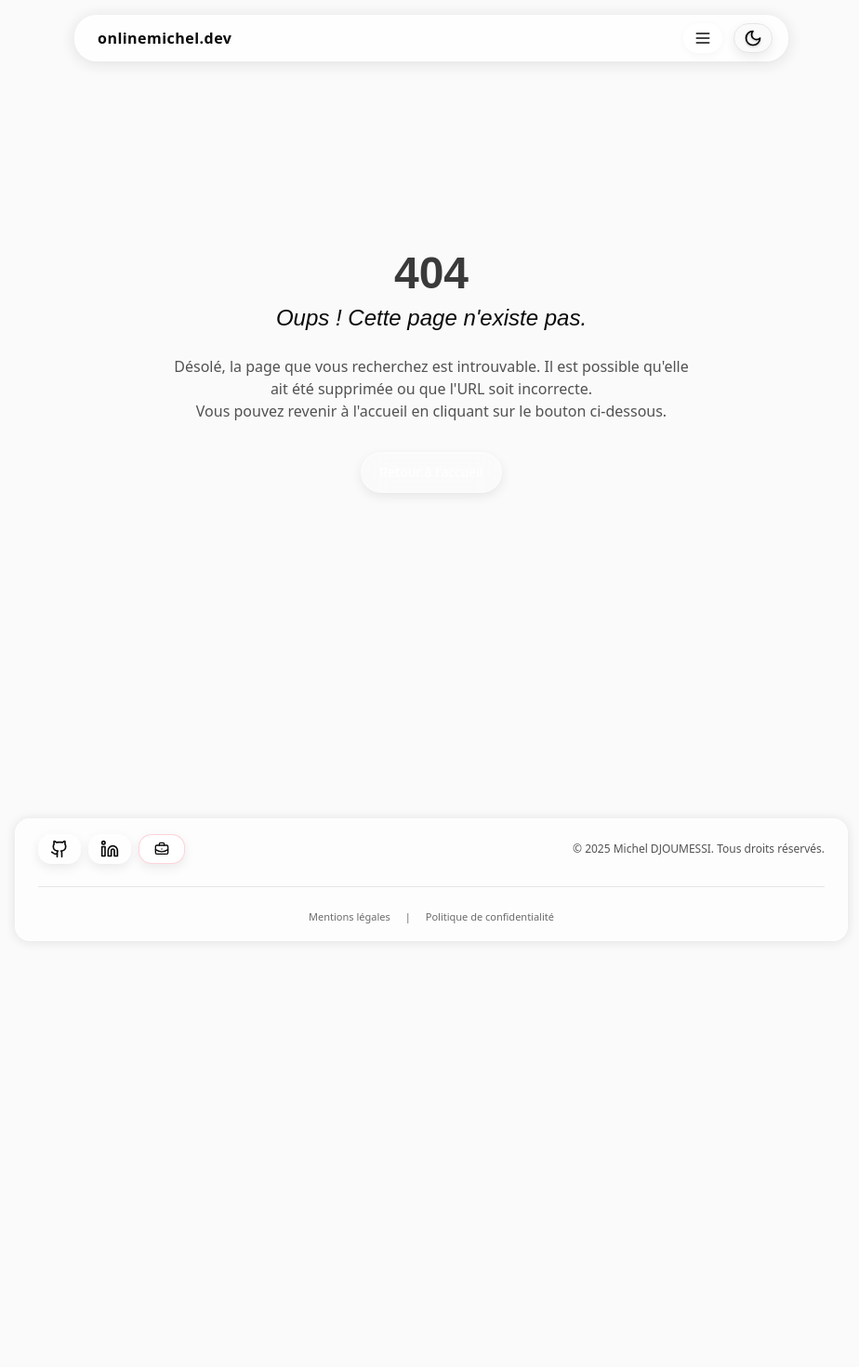
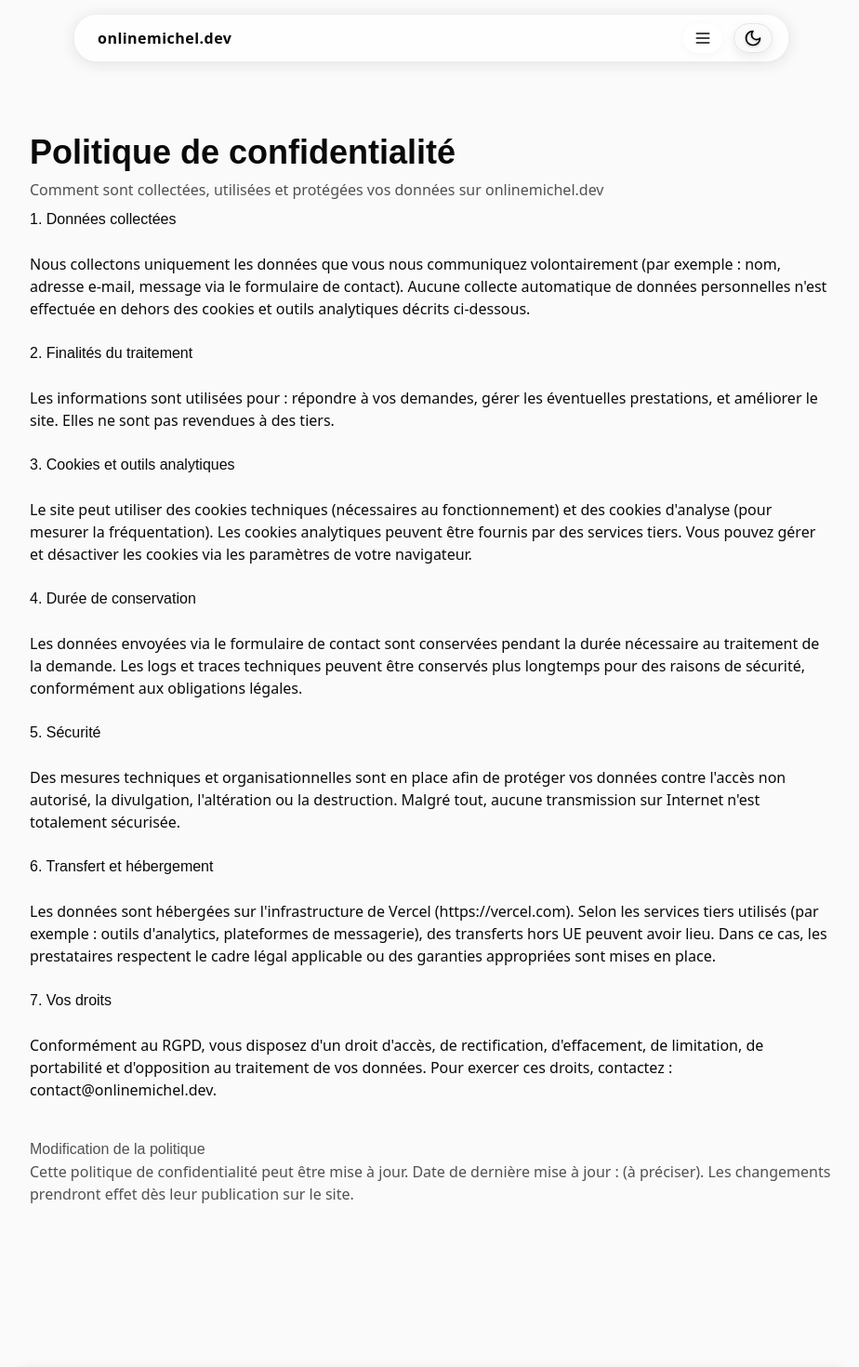
Before and after one commit to michel-DC/Portfolio, a Next.js app: page /politique-confidentialite in a window 1280 px wide. Before the commit this address had no page. Shown: the top 1470 px of the page at 93% size, without its empty margins (176-1100 px from the left). Before the commit the page ends 1028 px from the top, so only its background shows below. Built offline with nearby package versions, Linux system fonts and the light colour scheme; a web font is replaced by a local one.

Commit message:
Refactor project layout and page components. Remove unused code, implement new project structure, and enhance project metadata generation. Update project links and improve image carousel animation behavior for better user experience.

```diff
--- /dev/null
+++ b/src/app/mentions-legales/layout.tsx
@@ -0,0 +1,21 @@
+import type { Metadata } from "next";
+import React from "react";
+import Section from "@/components/section";
+
+export const metadata: Metadata = {
+  title: "Mentions légales - Michel DJOUMESSI",
+  description:
+    "Mentions légales et informations légales du site onlinemichel.dev",
+};
+
+export default function MentionsLayout({
+  children,
+}: {
+  children: React.ReactNode;
+}) {
+  return (
+    <main className="pt-24 pb-12">
+      <Section className="py-12">{children}</Section>
+    </main>
+  );
+}
--- /dev/null
+++ b/src/app/mentions-legales/page.tsx
@@ -0,0 +1,75 @@
+export default function MentionsLegalesPage() {
+  return (
+    <article className="space-y-10">
+      <header className="mb-2">
+        <h1 className="text-3xl sm:text-4xl font-bold mb-2">
+          Mentions légales
+        </h1>
+        <p className="text-foreground/70">
+          Informations légales et mentions obligatoires du site onlinemichel.dev
+        </p>
+      </header>
+
+      <section className="prose prose-lg dark:prose-invert space-y-6">
+        <h2>Éditeur du site</h2>
+        <p>
+          Responsable de la publication : <strong>Michel DJOUMESSI</strong>
+          <br />
+          Email :{" "}
+          <a href="mailto:contact@onlinemichel.dev">contact@onlinemichel.dev</a>
+        </p>
+
+        <h2>Hébergement</h2>
+        <p>
+          Le site est hébergé par Vercel (https://vercel.com). Vercel fournit
+          l'infrastructure d'hébergement et la distribution de contenu. Pour
+          toute question liée à l'hébergement, consultez la documentation de
+          Vercel ou leur page de support.
+        </p>
+
+        <h2>Propriété intellectuelle</h2>
+        <p>
+          L'ensemble des contenus présents sur ce site (textes, images, logos,
+          éléments graphiques et code) sont protégés par le droit d'auteur et la
+          propriété intellectuelle. Toute reproduction, distribution ou
+          représentation totale ou partielle, par quelque procédé que ce soit,
+          sans l'autorisation expresse de l'éditeur est interdite.
+        </p>
+
+        <h2>Limitation de responsabilité</h2>
+        <p>
+          Les informations publiées sur ce site le sont à titre informatif.
+          L'éditeur met tout en œuvre pour assurer l'exactitude et la mise à
+          jour des informations, mais ne peut garantir qu'elles soient
+          complètes, exactes ou à jour en permanence. L'éditeur ne peut être
+          tenu responsable des dommages directs ou indirects résultant de
+          l'accès ou de l'usage du site.
+        </p>
+
+        <h2>Liens externes</h2>
+        <p>
+          Les liens pointant vers des sites tiers sont fournis à titre
+          informatif. L'éditeur n'exerce aucun contrôle sur ces sites externes
+          et décline toute responsabilité quant à leur contenu.
+        </p>
+
+        <h2>Contact</h2>
+        <p>
+          Pour toute question relative aux mentions légales ou au site, vous
+          pouvez contacter le propriétaire à :{" "}
+          <a href="mailto:contact@onlinemichel.dev">contact@onlinemichel.dev</a>
+          .
+        </p>
+      </section>
+
+      <section className="prose prose-sm text-foreground/70 dark:prose-invert">
+        <h3>Version et modifications</h3>
+        <p>
+          Les présentes mentions peuvent évoluer. Date de dernière mise à jour :
+          (à préciser). Il est conseillé de consulter régulièrement cette page
+          pour prendre connaissance des éventuelles modifications.
+        </p>
+      </section>
+    </article>
+  );
+}
--- /dev/null
+++ b/src/app/politique-confidentialite/layout.tsx
@@ -0,0 +1,20 @@
+import type { Metadata } from "next";
+import React from "react";
+import Section from "@/components/section";
+
+export const metadata: Metadata = {
+  title: "Politique de confidentialité - Michel DJOUMESSI",
+  description: "Politique de confidentialité du site onlinemichel.dev",
+};
+
+export default function PrivacyLayout({
+  children,
+}: {
+  children: React.ReactNode;
+}) {
+  return (
+    <main className="pt-24 pb-12">
+      <Section className="py-12">{children}</Section>
+    </main>
+  );
+}
--- /dev/null
+++ b/src/app/politique-confidentialite/page.tsx
@@ -0,0 +1,86 @@
+export default function PrivacyPage() {
+  return (
+    <article className="space-y-10">
+      <header className="mb-2">
+        <h1 className="text-3xl sm:text-4xl font-bold mb-2">
+          Politique de confidentialité
+        </h1>
+        <p className="text-foreground/70">
+          Comment sont collectées, utilisées et protégées vos données sur
+          onlinemichel.dev
+        </p>
+      </header>
+
+      <section className="prose prose-lg dark:prose-invert space-y-6">
+        <h2>1. Données collectées</h2>
+        <p>
+          Nous collectons uniquement les données que vous nous communiquez
+          volontairement (par exemple : nom, adresse e-mail, message via le
+          formulaire de contact). Aucune collecte automatique de données
+          personnelles n'est effectuée en dehors des cookies et outils
+          analytiques décrits ci-dessous.
+        </p>
+
+        <h2>2. Finalités du traitement</h2>
+        <p>
+          Les informations sont utilisées pour : répondre à vos demandes, gérer
+          les éventuelles prestations, et améliorer le site. Elles ne sont pas
+          revendues à des tiers.
+        </p>
+
+        <h2>3. Cookies et outils analytiques</h2>
+        <p>
+          Le site peut utiliser des cookies techniques (nécessaires au
+          fonctionnement) et des cookies d'analyse (pour mesurer la
+          fréquentation). Les cookies analytiques peuvent être fournis par des
+          services tiers. Vous pouvez gérer et désactiver les cookies via les
+          paramètres de votre navigateur.
+        </p>
+
+        <h2>4. Durée de conservation</h2>
+        <p>
+          Les données envoyées via le formulaire de contact sont conservées
+          pendant la durée nécessaire au traitement de la demande. Les logs et
+          traces techniques peuvent être conservés plus longtemps pour des
+          raisons de sécurité, conformément aux obligations légales.
+        </p>
+
+        <h2>5. Sécurité</h2>
+        <p>
+          Des mesures techniques et organisationnelles sont en place afin de
+          protéger vos données contre l'accès non autorisé, la divulgation,
+          l'altération ou la destruction. Malgré tout, aucune transmission sur
+          Internet n'est totalement sécurisée.
+        </p>
+
+        <h2>6. Transfert et hébergement</h2>
+        <p>
+          Les données sont hébergées sur l'infrastructure de Vercel
+          (https://vercel.com). Selon les services tiers utilisés (par exemple :
+          outils d'analytics, plateformes de messagerie), des transferts hors UE
+          peuvent avoir lieu. Dans ce cas, les prestataires respectent le cadre
+          légal applicable ou des garanties appropriées sont mises en place.
+        </p>
+
+        <h2>7. Vos droits</h2>
+        <p>
+          Conformément au RGPD, vous disposez d'un droit d'accès, de
+          rectification, d'effacement, de limitation, de portabilité et
+          d'opposition au traitement de vos données. Pour exercer ces droits,
+          contactez :{" "}
+          <a href="mailto:contact@onlinemichel.dev">contact@onlinemichel.dev</a>
+          .
+        </p>
+      </section>
+
+      <section className="prose prose-sm text-foreground/70 dark:prose-invert">
+        <h3>Modification de la politique</h3>
+        <p>
+          Cette politique de confidentialité peut être mise à jour. Date de
+          dernière mise à jour : (à préciser). Les changements prendront effet
+          dès leur publication sur le site.
+        </p>
+      </section>
+    </article>
+  );
+}
--- a/src/app/project/[slug]/page.tsx
+++ b/src/app/projets/[slug]/page.tsx
@@ -203,7 +203,7 @@ export default async function ProjectPage(props: Props) {
                   >
                     <Button
                       type="button"
-                      className="bg-primary text-primary-foreground hover:bg-primary/80 font-medium px-6 py-3 text-base shadow-lg border border-primary/30 rounded-2xl flex items-center gap-2 cursor-pointer"
+                      className="bg-primary text-foreground dark:text-foreground hover:bg-primary/80 font-medium px-6 py-3 text-base shadow-lg border border-primary/30 rounded-2xl flex items-center gap-2 cursor-pointer"
                     >
                       <Github className="w-5 h-5" />
                       GitHub
@@ -219,7 +219,7 @@ export default async function ProjectPage(props: Props) {
                   >
                     <Button
                       type="button"
-                      className="bg-primary text-primary-foreground hover:bg-primary/80 font-medium px-6 py-3 text-base shadow-lg border border-primary/30 rounded-2xl flex items-center gap-2 cursor-pointer"
+                      className="bg-primary text-foregroun dark:text-foreground hover:bg-primary/80 font-medium px-6 py-3 text-base shadow-lg border border-primary/30 rounded-2xl flex items-center gap-2 cursor-pointer"
                     >
                       <ExternalLink className="w-5 h-5" />
                       Démo
@@ -234,7 +234,7 @@ export default async function ProjectPage(props: Props) {
 
       {project.images && project.images.length > 1 && (
         <div className="w-full max-w-4xl mx-auto mt-10 mb-16">
-          <h2 className="text-foreground text-2xl font-semibold mb-4 ml-8">
+          <h2 className="text-foreground text-2xl font-semibold mb-4 ml-4 sm:ml-8">
             Gallerie d&apos;images
           </h2>
           <ProjectImagesCarousel images={project.images} name={""} />
--- a/src/components/project-images-carousel.tsx
+++ b/src/components/project-images-carousel.tsx
@@ -212,7 +212,10 @@ export default function ProjectImagesCarousel({
           }
         }
         .portfolio-animate-infinite-scroll {
-          animation: portfolio-infinite-scroll 50s linear infinite;
+          animation: portfolio-infinite-scroll 70s linear infinite;
+        }
+        .overflow-hidden:hover .portfolio-animate-infinite-scroll {
+          animation-play-state: paused;
         }
         @media (min-width: 1024px) {
           .max-w-7xl {
--- a/src/components/sections/projects-section.tsx
+++ b/src/components/sections/projects-section.tsx
@@ -97,7 +97,7 @@ export function ProjectsSection() {
                         <div className="relative">
                           {/* Sur mobile, si le nom est trop long, forcer le saut de ligne */}
                           <Link
-                            href={`/project/${project.slugName}`}
+                            href={`/projets/${project.slugName}`}
                             className={`text-[17px] font-semibold text-foreground hover:underline underline-offset-4 hover:text-primary transition-colors ${
                               // Sur mobile, wrap si trop long
                               isLongName
```
Also changed, not shown: src/app/projets/[slug]/layout.tsx (renamed from src/app/project/[slug]/layout.tsx).
